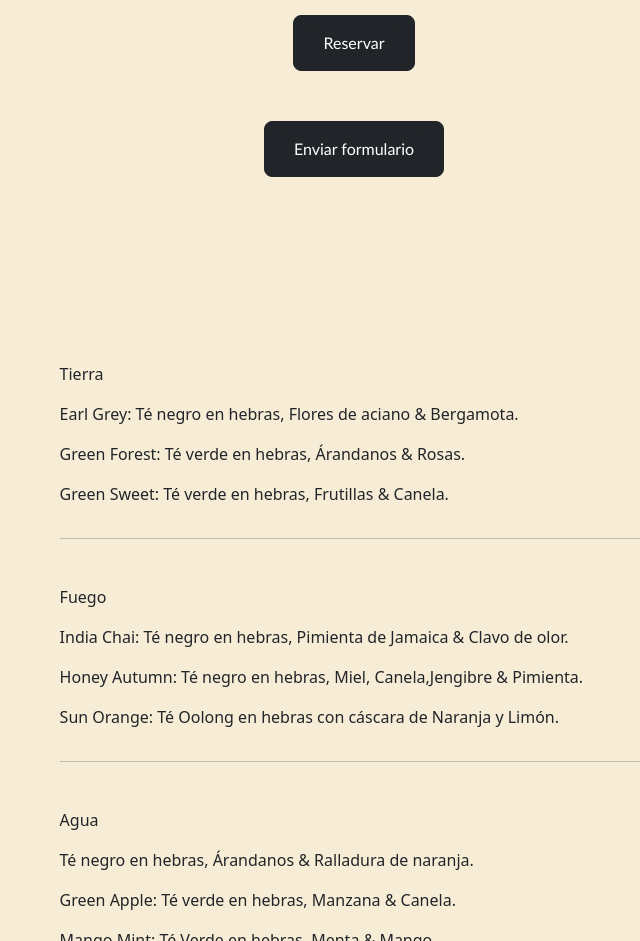
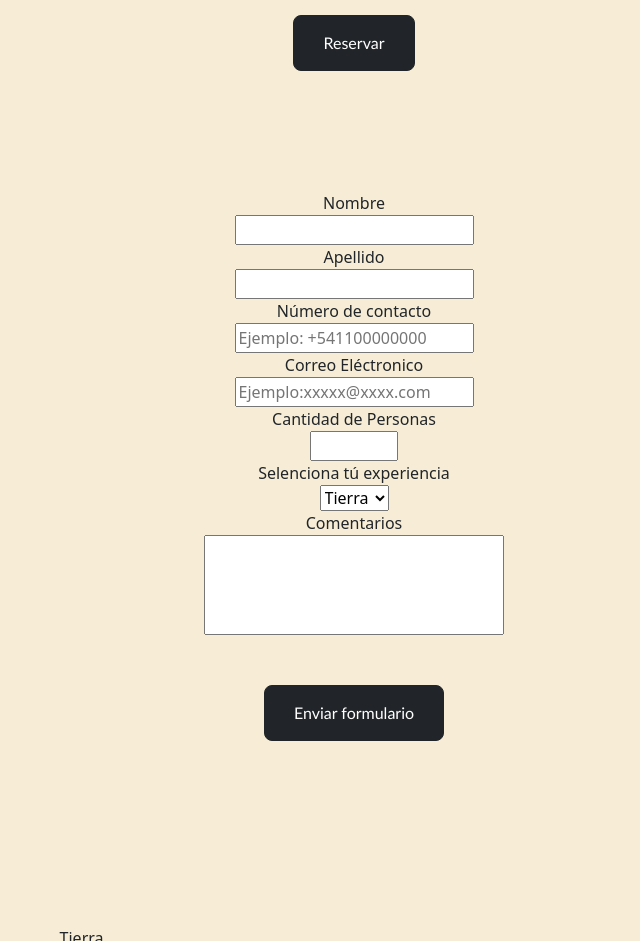
Before and after one commit to RSotg/Hygge-Experiencia, a plain HTML site: page index.html in a window 1280 px wide. Shown: the part 540-1481 px from the top of the page, without its empty margins (286-926 px from the left). Drawn offline with nearby package versions, Linux system fonts and the light colour scheme.

Commit message:
script de js y form

```diff
--- a/index.html
+++ b/index.html
@@ -4,6 +4,7 @@
     <meta charset="UTF-8" />
     <meta name="viewport" content="width=device-width, initial-scale=1" />
     <link rel="stylesheet" href="style.css" />
+
     <title>Hygge: Experiencia</title>
     <link
       href="https://cdn.jsdelivr.net/npm/bootstrap@5.2.3/dist/css/bootstrap.min.css"
@@ -11,6 +12,7 @@
       integrity="sha384-rbsA2VBKQhggwzxH7pPCaAqO46MgnOM80zW1RWuH61DGLwZJEdK2Kadq2F9CUG65"
       crossorigin="anonymous"
     />
+
   </head>
   <body>
     <header>
@@ -49,7 +51,37 @@
     </div>
 
     <!--first section: formulario, aun falta incorporar el Formulario. (Botón redirige a la sección Third)-->
-    <section class="formContent" id="form"></section>
+    <section" id="form">
+
+      <form class="containerForm">
+        <label for="nombre">Nombre</label>
+        <input type="text" id="nombre" name="nombre">
+
+        <label for="apellido">Apellido</label>
+        <input type="text" id="apellido" name="apellido">
+
+        <label for="número">Número de contacto</label>
+        <input type="tel" id="número" name="número" placeholder="Ejemplo: +541100000000">
+
+        <label for="email">Correo Eléctronico</label>
+        <input type="email" id="=email" name="email" placeholder="Ejemplo:xxxxx@xxxx.com">
+
+        <label for="personas">Cantidad de Personas</label>
+        <input type="number" id="personas" name="personas" min="1" max="10">
+
+
+
+        <label for="experiencias">Selenciona tú experiencia</label>
+        <select id="opciones" name="opciones">
+
+        <option value="opcion1">Tierra</option>
+        <option value="opcion2">Fuego</option>
+        <option value="opcion3">Agua</option>
+
+        </select>
+
+        <label for="comentarios">Comentarios</label>
+        <input class="sizeComments" type="text" id="comentarios" name="comentarios">
 
         <div class="buttonContainer">
           <button
@@ -60,6 +92,13 @@
             <a class="btn btn-dark" href="#end">Enviar formulario</a>
           </button>
         </div>
+
+      </form>
+
+    </section>
+
+
+
 
     <!--second section: Detalles de las experiencias. Menú>Experiencias>Click-->
     <section class="menuContent" id="expe">
@@ -137,5 +176,8 @@
       integrity="sha384-kenU1KFdBIe4zVF0s0G1M5b4hcpxyD9F7jL+jjXkk+Q2h455rYXK/7HAuoJl+0I4"
       crossorigin="anonymous"
     ></script>
+    <!--Se agrega js antes de cerrar Body para que el contenido web cargue más rapido-->
+    <script src="app.js"></script>
   </body>
+
 </html>
--- a/style.css
+++ b/style.css
@@ -66,6 +66,11 @@ li {
     padding: 15px;
     text-align: justify;
   }
+
+  .containerForm {
+    flex-direction: column;
+    align-items: center;
+  }
 }
 
 .imagenContainer {
@@ -107,22 +112,22 @@ li {
   margin-top: 80px;
 }
 
-.containerForm {
-  color: black;
-  font-family: Candara;
-  font-size: 20px;
-  font-style: normal;
-  width: 100%;
-  max-width: 600px;
-  margin: 0 auto;
-  display: flex;
-  flex-direction: column;
-  justify-content: center;
-  align-items: center;
-}
-
 .sectionStyle {
   margin-bottom: 20px;
   padding-bottom: 30px;
   margin-top: 250px;
 }
+
+.containerForm {
+  display: flex;
+  justify-content: center;
+  flex-direction: column;
+  align-items: center;
+  margin-top: 120px;
+  box-sizing: border-box;
+}
+
+.sizeComments {
+  width: 300px;
+  height: 100px;
+}
```
Also changed, not shown: app.js (added). Lines whose indentation alone changed are shown as unchanged.
